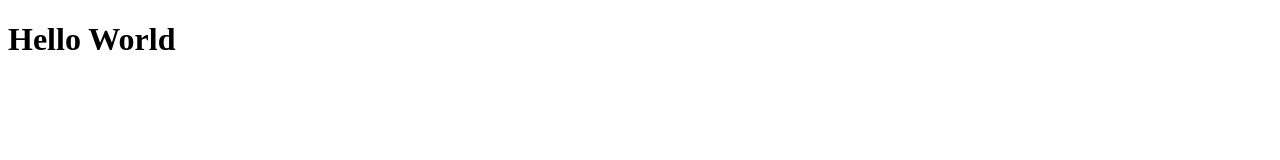
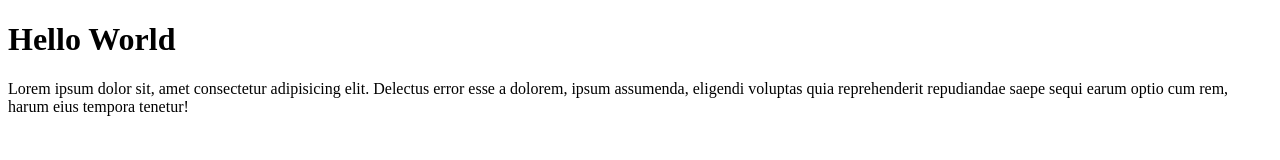
Before and after one commit to federicaarosio/htmlcss-hello, a plain HTML site: page index.html in a window 1280 px wide. Drawn offline with Linux system fonts and the light colour scheme.

Commit message:
created paragraph

```diff
--- a/index.html
+++ b/index.html
@@ -7,5 +7,6 @@
 </head>
 <body>
   <h1>Hello World</h1>
+  <p>Lorem ipsum dolor sit, amet consectetur adipisicing elit. Delectus error esse a dolorem, ipsum assumenda, eligendi voluptas quia reprehenderit repudiandae saepe sequi earum optio cum rem, harum eius tempora tenetur!</p>
 </body>
 </html>
```
